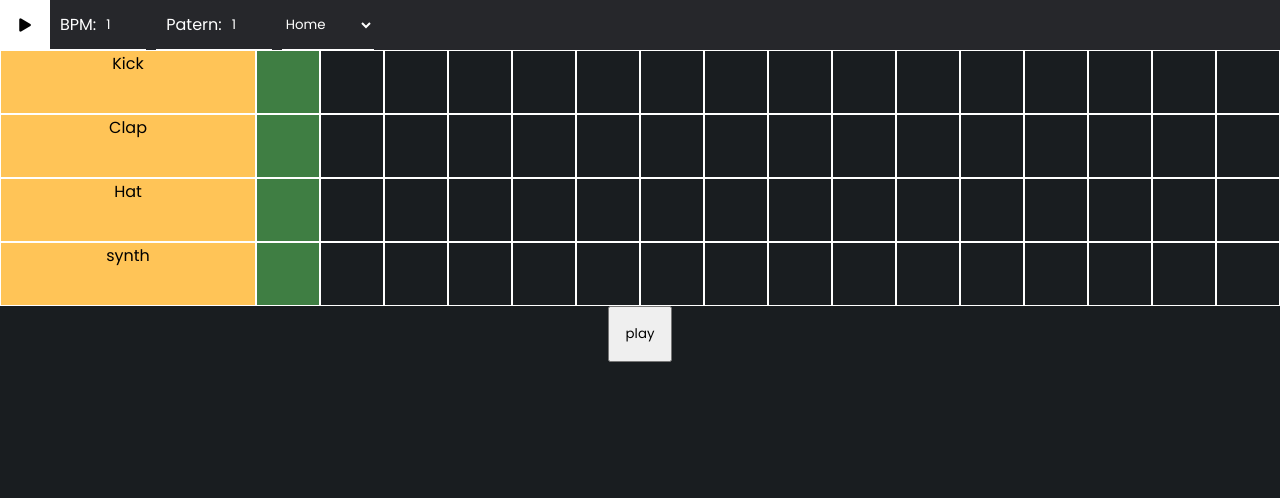
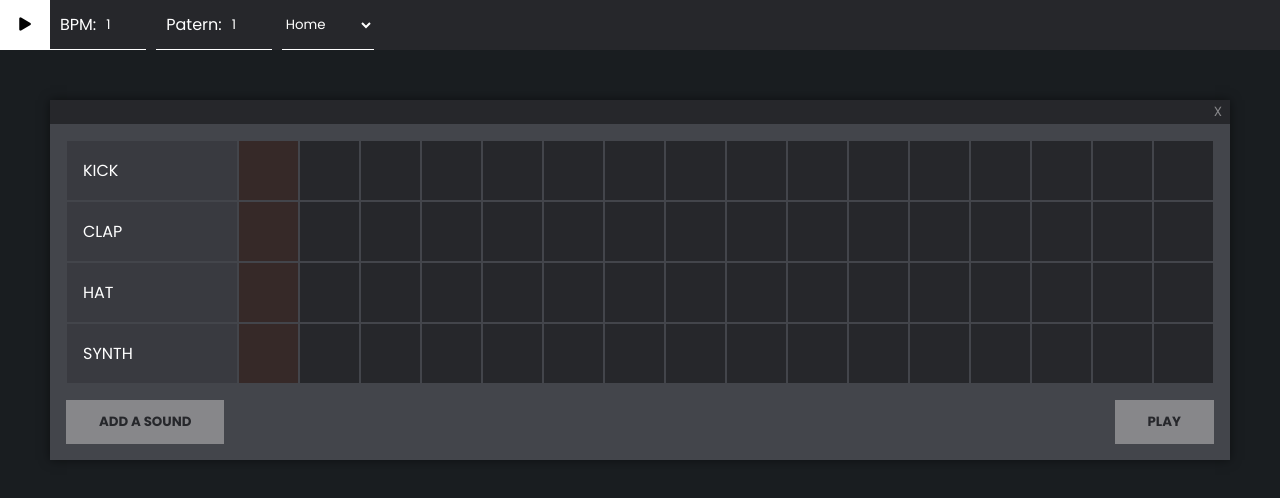
Before and after one commit to Procaillass/JamRacker, a React (Create React App) app: page / in a window 1280 px wide. Shown: the top 498 px of the page. Built offline with nearby package versions, Linux system fonts and the light colour scheme; no server answers.

Commit message:
ajout des styles

```diff
--- a/src/Components/StepSequencer/StepSequencer.jsx
+++ b/src/Components/StepSequencer/StepSequencer.jsx
@@ -8,31 +8,54 @@ import hat from "../../Assets/Sounds/hat.wav"; // voir les sons dans tone
 
 
 
-Tone.Transport.bpm.value = 100; // remplacer la value par une variable qui vient du parent (contexte)
-const drums = new Tone.Sampler({ //ici pour l'ajout d'un nouveau son =>push ",f0 : nomdelinstrument" dans cet objet
+
+function StepSequencer() {
+
+  // Remplacer la value par une variable qui vient du parent (contexte)
+Tone.Transport.bpm.value = 100;
+
+// Ici pour l'ajout d'un nouveau son =>push "f0 : nomdelinstrument" dans cet objet
+const drums = new Tone.Sampler({
   c0: kick,
   d0: clap,
   e0: hat
-}).toMaster();
-const synth = new Tone.PolySynth().toMaster();
-const trackIndex = ["c0", "d0", "e0"]; //tableau de l'index des sons, les prochains : f0, g0 etc en rapport avec la const drums
-// (peut-être générer le tableau en fonction des propriétés de drums)
-const sounds = ["Kick", "Clap", "Hat", "synth"]; //Tableau des sons, push ici le nom d'un son => ajoute une piste automatiquement
-const generateSteps = () => Array.from({ length: 16 }, () => 0); //taille de la longueur des pistes (remplacer 16 en fonction d'une taille variable)
+}).toDestination();
+const synth = new Tone.PolySynth().toDestination();
+
+// Tableau de l'index des sons, les prochains : f0, g0 etc en rapport avec la const drums
+const trackIndex = ["c0", "d0", "e0"];
+
+// Tableau des sons, push ici le nom d'un son => ajoute une piste automatiquement
+const sounds = ["Kick", "Clap", "Hat", "synth"];
+
+// Taille de la longueur des pistes (remplacer 16 en fonction d'une taille variable)
+const generateSteps = () => Array.from({ length: 16 }, () => 0);
+
+// tracks de départ
 const initialTracks = sounds.map((t) => ({
   name: t,
   steps: generateSteps()
 }));
 
+  //
+  // STATES
+  //
 
-
-
-function StepSequencer() {
   const [playing, setPlaying] = useState(false); //lancement des pistes sur faux
   const [tracks, setTracks] = useState(initialTracks);
   const [colIndex, setColIndex] = useState(0);
 
+  //
+  // REFS
+  //
+
   const stepIndex = useRef(0);
+
+  //
+  // EFFECTS
+  //
+
+  // Se lance à chaque fois que le state "playing" est updaté
   useEffect(() => {
     if (playing) {
       Tone.Transport.start(); //lance les pistes
@@ -40,6 +63,8 @@ function StepSequencer() {
       Tone.Transport.stop(); //arrête les pistes
     }
   }, [playing]);
+
+  // Se lance à chaque fois que le state "tracks" est updaté
   useEffect(() => {
     Tone.Transport.cancel();
     Tone.Transport.scheduleRepeat((time) => {
@@ -60,11 +85,18 @@ function StepSequencer() {
     }, "16n");
   }, [tracks]);
 
+  // Se lance quand l'utilisateur clique sur play
   const handlePlaying = () => {
     setPlaying((playing) => !playing);
   };
+
+  // Se lance quand l'utilisateur clique sur un step
+  // React re-render le composant à chaque update du state.
+  // useCallback permet de retourner la même instance d'une fonction au re-render
+  // et de rafraichir quand lorsque les dépendances changent (ici tracks et setTracks)
   const updateStep = useCallback(
     (trackIndex, stepIndex) => {
+      Tone.context.resume(); // Ajouter par Mathieu, pour eviter "The AudioContext was not allowed to start."
       const newTracks = [...tracks];
 
       newTracks[trackIndex].steps[stepIndex] =
@@ -73,28 +105,54 @@ function StepSequencer() {
     },
     [tracks, setTracks]
   );
+
+  const handleAddSound = (ev) => {
+    ev.preventDefault();
+    alert("addsound");
+  };
+
+  const handleClose = (ev) => {
+    ev.preventDefault();
+    alert("close");
+  };
+
+  //
+  // RENDER
+  //
+
   return (
 
-      <div className="sequencer">
+      <div className="box sequencer">
+
+        <div className="box__bar">
+          <button className="box__close" onClick={handleClose}>X</button>
+        </div>
+
+        <div className="box__content">
 
         {tracks.map((track, trackIndex) => (
-          <div className="row" key={track.name}>
-            <div className="trackName">{track.name}</div>
-            <div className="track">
-              {track.steps.map((s, stepIdx) => (
+          <div className="sequencer__row" key={track.name}>
+            <div className="sequencer__sound">{track.name}</div>
+            <div className="sequencer__track">
+              {track.steps.map((s, stepIndex) => (
                 <div
-                  key={stepIdx}
-                  className={`step ${s ? "marked" : ""} ${
-                    stepIdx === colIndex ? "col" : ""
+                  key={stepIndex}
+                  className={`sequencer__step ${s ? "sequencer__stepmarked" : ""} ${
+                    stepIndex === colIndex ? "sequencer__stepcol" : ""
                   }`}
-                  onClick={() => updateStep(trackIndex, stepIdx)}
+                  onClick={() => updateStep(trackIndex, stepIndex)}
                 />
               ))}
             </div>
           </div>
         ))}
 
-        <button onClick={handlePlaying}>{playing ? "stop" : "play"}</button>
+        <div className="sequencer__controls">
+          <button className="sequencer__addsound" onClick={handleAddSound}>Add a sound</button>
+          <button className="sequencer__play" onClick={handlePlaying}>{playing ? "stop" : "play"}</button>
+        </div>
+
+        </div>
 
       </div>
 
--- a/src/Components/StepSequencer/StepSequencer.scss
+++ b/src/Components/StepSequencer/StepSequencer.scss
@@ -1,37 +1,112 @@
-.App {
-    font-family: sans-serif;
-    text-align: center;
+$box_bar: #26272b;
+$box_bg: #43454b;
+$sequencer_sound_bg: #393a40;
+$sequencer_step_bg: #26272b;
+$sequencer_step_marked_bg: #749292;
+$sequencer_step_col_bg: #362928;
+$sequencer_step_marqued_col_bg: #517878;
+$text: #87878a;
+
+.box {
+  background: $box_bg;
+  box-shadow: 0px 0px 10px rgba(0,0,0,0.5);
+
+  &__bar {
+    display: flex;
+    justify-content: flex-end;
+    background: $box_bar;
   }
-  .row {
+
+  &__close {
+    display: block;
+    border: none;
+    background-color: transparent;
+    margin: 0; padding: 0;
+    color: $text;
+    line-height: .2rem;
+    height: 1.5rem;
+    width: 1.5rem;
+    cursor: pointer;
+    background-color: $box_bar;
+    transition: all 0.5s ease;
+
+    &:hover {
+      background-color: $text;
+      color: $box_bar;
+    }
+  }
+
+  &__content {
+    padding: 1rem;
+  }
+
+}
+
+
+.sequencer {
+  margin: 50px;
+
+  &__row {
     display: grid;
-    grid-template-columns: 20% 80%;
+    grid-template-columns: 15% 85%;
   }
-  .trackName {
-    background: rgb(255, 196, 87);
-    border: 1px solid white;
+  &__sound {
+    display: flex;
+    align-items: center;
+    background: $sequencer_sound_bg;
+    border: 1px solid $box_bg;
+    color: white;
+    padding: 1rem;
+    text-transform: uppercase;
   }
-  .track {
+  &__track {
     width: 100%;
     display: grid;
     grid-template-columns: repeat(16, 1fr);
   }
-  .step {
+  &__step {
     padding-top: calc(100% - 2px);
-    border: 1px solid white;
-    // background-color: #ccc;
+    border: 1px solid $box_bg;
+    background-color: $sequencer_step_bg;
     cursor: pointer;
   }
-  .marked {
-    background-color: #fa7070;
+  &__stepmarked {
+    background-color: $sequencer_step_marked_bg;
+  }
+  &__stepcol {
+    background-color: $sequencer_step_col_bg;
+  }
+  &__stepcol.sequencer__stepmarked {
+    background-color: $sequencer_step_marqued_col_bg;
   }
 
-  .col {
-    background-color: #70fa7070;
+  &__controls {
+    display: flex;
+
+    button:first-child {
+      margin-right: auto;
+    }
+
+    button {
+      padding: .7rem 2rem;
+      margin-top: 1rem;
+      transition: all 0.5s ease;
+      background-color: $text;
+      color: $box_bar;
+      border: 1px solid $text;
+      text-transform: uppercase;
+      font-weight: bold;
+
+      &:hover {
+        background-color: $box_bar;
+        border: 1px solid $box_bar;
+        color: $text;
+      }
+
+      &:focus {
+        box-shadow: 0px 0px 5px rgba(0,0,0,0.5);
+        outline:0;
+      }
+    }
   }
-  .marked.col {
-    background-color: red;
-  }
-
-  button {
-      padding: 1rem;
-  }
+}
```
